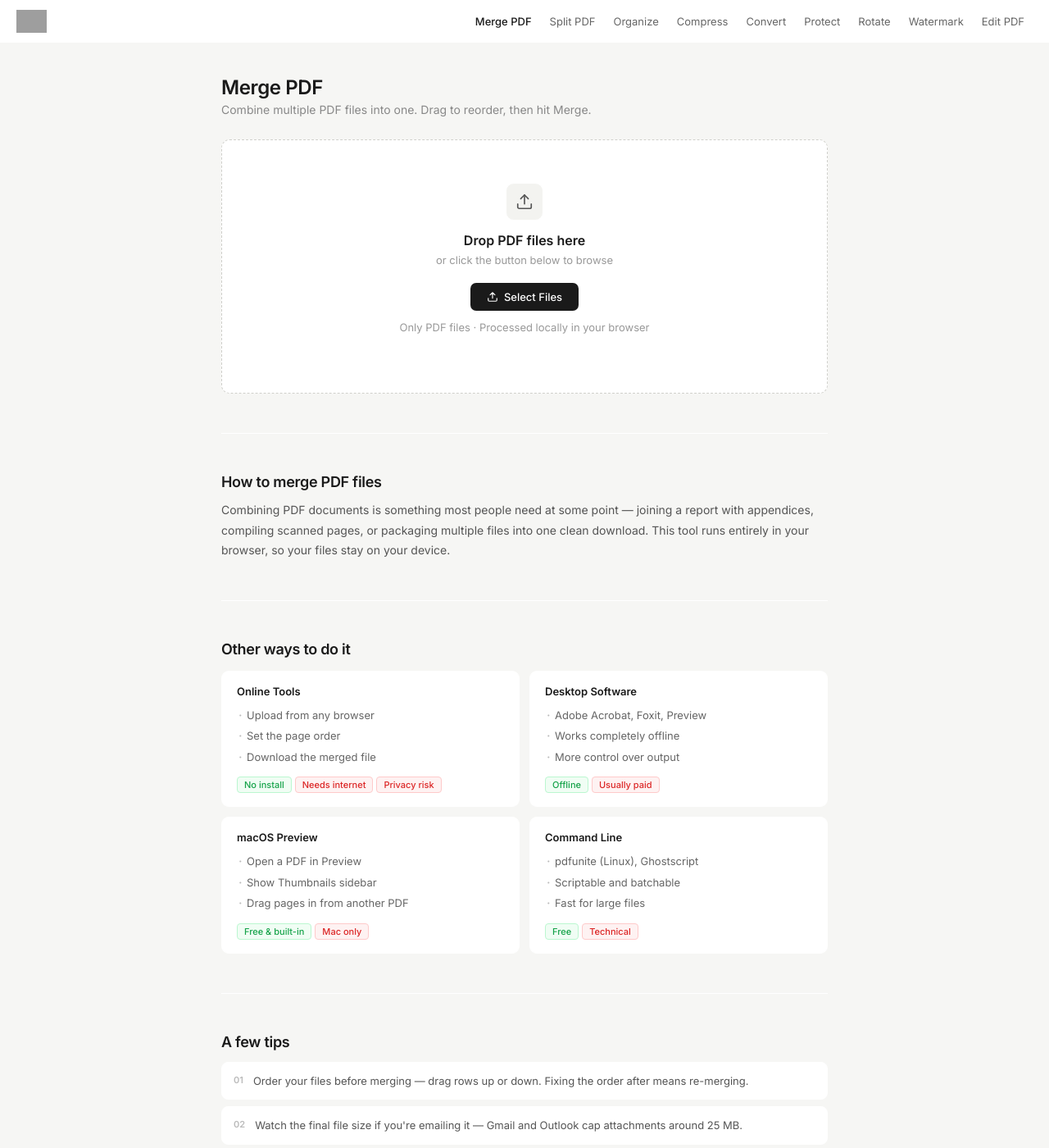
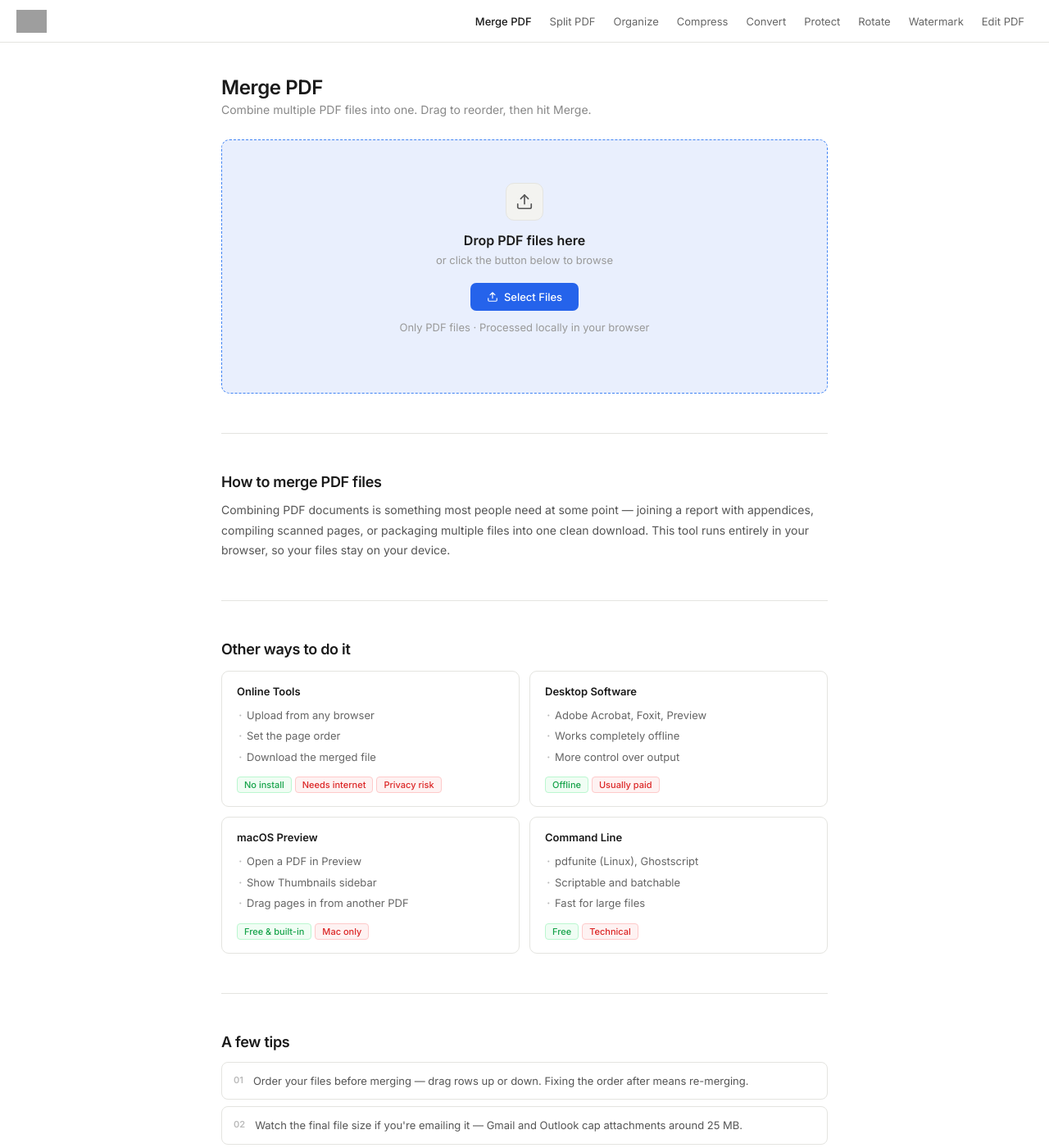
Before and after one commit to rforrupesh/pdf, a Jekyll site: the page merge.html, which Jekyll copies as it is, in a window 1280 px wide and 1400 px high. Shown: the whole window at 82% size. Built offline with Jekyll 4.4.1, drawn with Linux system fonts in a browser that asks for light colours; grey boxes are pictures that could not be loaded.

Commit message:
Update merge.html

```diff
--- a/merge.html
+++ b/merge.html
@@ -10,8 +10,8 @@
 * { margin: 0; padding: 0; box-sizing: border-box; }
 
 :root {
-  --bg: #f6f6f4;
-  --border: #ffffff;
+  --bg: #fff;
+  --border: #e4e4e0;
 }
 
 body {
@@ -134,8 +134,9 @@ main {
 .page-sub { color: #888; font-size: 14px; margin-bottom: 28px; }
 
 .upload-box {
-  background: #fff;
-  border: 1.5px dashed #d0d0cb;
+  background: #E9EFFD
+;
+  border: 1.5px dashed #4285F4;
   border-radius: 10px;
   padding: 52px 24px;
   text-align: center;
@@ -155,14 +157,15 @@ main {
 .upload-box h2 { font-size: 16px; font-weight: 600; margin-bottom: 6px; }
 .upload-box p { color: #999; font-size: 13px; margin-bottom: 20px; }
 .btn-black {
-  background: #1a1a1a; color: #fff;
+  background: #2563eb; color: #fff;
   border: none; border-radius: 7px;
   padding: 9px 20px;
   font-family: inherit; font-size: 13px; font-weight: 500;
   cursor: pointer; transition: background .15s;
   display: inline-flex; align-items: center; gap: 7px;
 }
-.btn-black:hover { background: #333; }
+.btn-black:hover { background: #3A72ED
+; }
 .btn-black svg { width: 14px; height: 14px; }
 .upload-note { margin-top: 12px; color: #bbb; font-size: 12px; }
 
```
Also changed, not shown: other parts of merge.html (+2 -1 lines).
